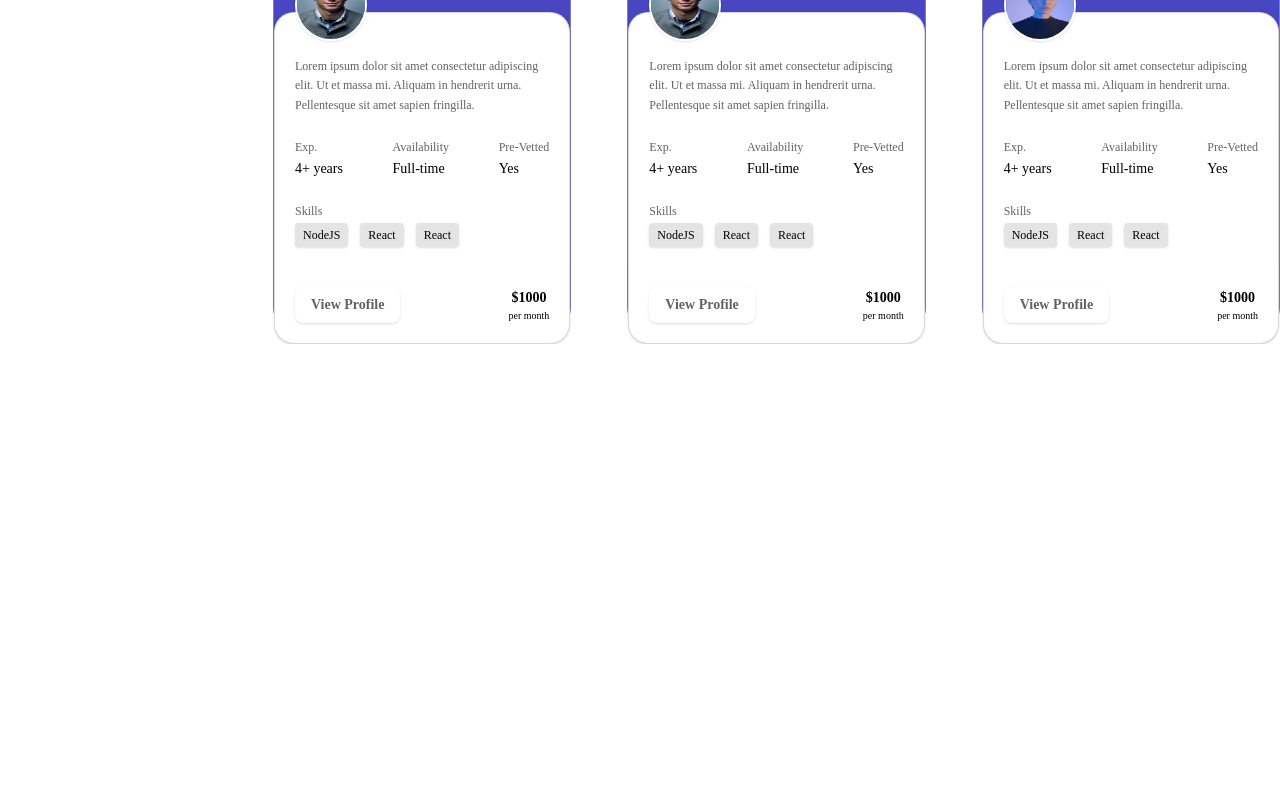
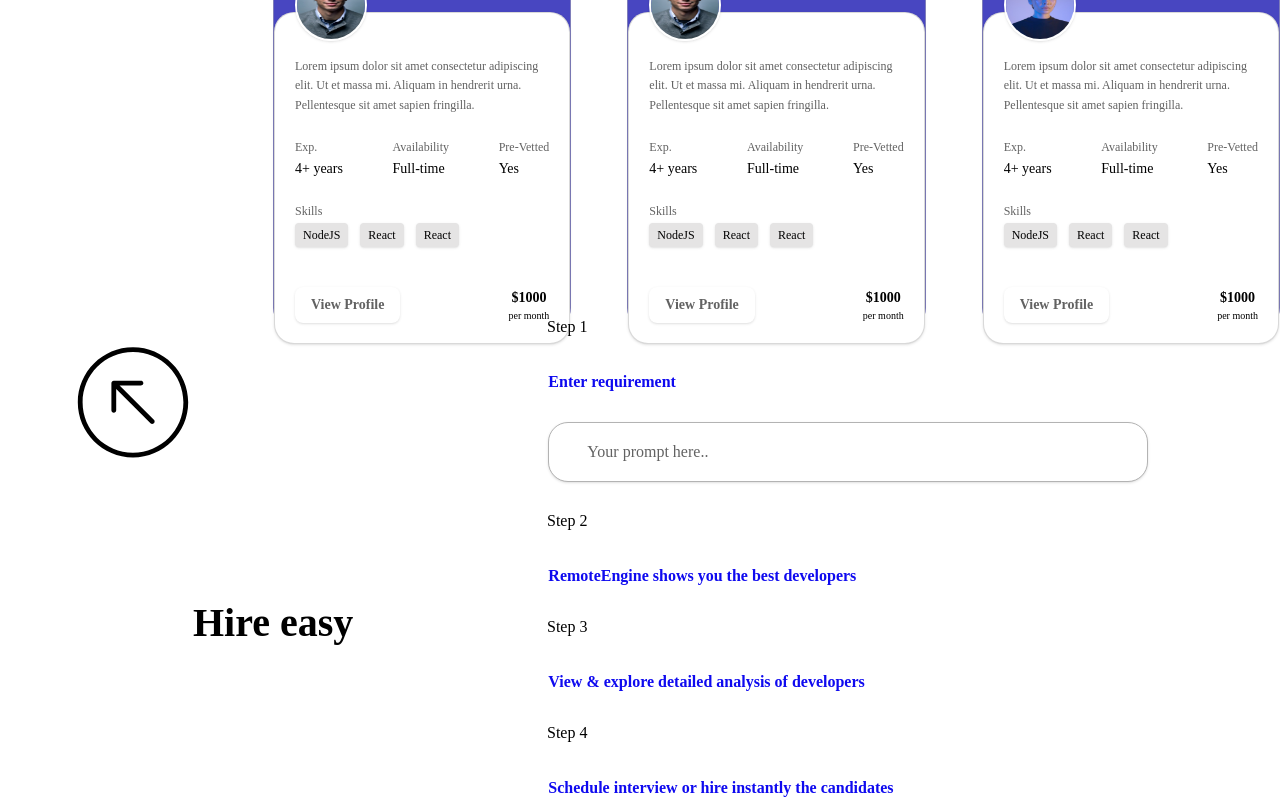
Before and after one commit to harshrajgithub1/remoteengine, a Next.js app: page / in a window 1280 px wide. Shown: the part 2449-3249 px from the top of the page. Before the commit the page ends 2793 px from the top, so only its background shows below. Built offline with nearby package versions, Linux system fonts and the light colour scheme.

Commit message:
hire easy text

```diff
--- a/app/components/HireEasy.js
+++ b/app/components/HireEasy.js
@@ -61,8 +61,9 @@ export default function HireEasy() {
               />
             </svg>
           </div>
-          <div className="pt-[10px] text-black font-montserrat text-[40px] font-bold leading-none">
-            <p>Hire easy</p>
+
+          <div className="w-[192px] h-[49px] text-black font-bold">
+          <p className="text-[40px]">Hire easy</p>
           </div>
         </div>
 
--- /dev/null
+++ b/app/components/hireDemo.js
@@ -0,0 +1,48 @@
+"use client"
+import Image from "next/image"
+export default function HireDemo(){
+    return(
+        <>
+        <div className="w-[1067px] h-[460.32px] justify-start items-center gap-[195px] inline-flex">
+  <div className="flex-col justify-start items-start gap-2.5 inline-flex">
+    <div className="w-[120px] h-[120px] relative origin-top-left rotate-180" >
+        <Image
+          src={`/assets/img/hireDemo.svg`}
+          width={120}
+          height={120}
+          className=""
+        />
+
+        </div>
+    <div className="text-black text-[40px] font-bold font-['Montserrat']">Hire easy</div>
+  </div>
+  <div className="justify-start items-start gap-20 flex">
+    <div className="flex-col justify-start items-start gap-7 inline-flex">
+      <div className="p-px origin-top-left rotate-180 justify-start items-center gap-2.5 inline-flex">
+        <div className="origin-top-left rotate-180 text-black text-base font-medium font-['Montserrat']">Step 1</div>
+      </div>
+      <div className="self-stretch text-[#0f0aef] text-base font-semibold font-['Montserrat']">Enter requirement</div>
+      <div className="w-[600px] h-[60px] pl-5 pr-[396px] py-[18px] bg-white rounded-[20px] shadow border border-[#b3b3b3] justify-start items-center inline-flex">
+        <div className="justify-center items-center gap-2.5 inline-flex">
+          <div className="p-1 justify-center items-center gap-2.5 flex" />
+          <div className="text-[#626262] text-base font-normal font-['Montserrat']">Your prompt here..</div>
+        </div>
+      </div>
+      <div className="p-px origin-top-left rotate-180 justify-start items-center gap-2.5 inline-flex">
+        <div className="origin-top-left rotate-180 text-black text-base font-medium font-['Montserrat']">Step 2</div>
+      </div>
+      <div className="text-[#0f0aef] text-base font-semibold font-['Montserrat']">RemoteEngine shows you the best developers</div>
+      <div className="p-px origin-top-left rotate-180 justify-start items-center gap-2.5 inline-flex">
+        <div className="origin-top-left rotate-180 text-black text-base font-medium font-['Montserrat']">Step 3</div>
+      </div>
+      <div className="self-stretch text-[#0f0aef] text-base font-semibold font-['Montserrat']">View & explore detailed analysis of developers</div>
+      <div className="p-px origin-top-left rotate-180 justify-start items-center gap-2.5 inline-flex">
+        <div className="origin-top-left rotate-180 text-black text-base font-medium font-['Montserrat']">Step 4</div>
+      </div>
+      <div className="self-stretch text-[#0f0aef] text-base font-semibold font-['Montserrat']">Schedule interview or hire instantly the candidates</div>
+    </div>
+  </div>
+</div>
+        </>
+    )
+}
--- a/app/page.js
+++ b/app/page.js
@@ -5,7 +5,7 @@ import Image from "next/image";
 import Header from "./components/Header";
 import HireEasy from "./components/HireEasy";
 import Hiring from "./components/hiring";
-import Nis from "./components/nis";
+import HireDemo from "./components/hireDemo";
 
 export default function Home() {
   return (
@@ -22,7 +22,7 @@ export default function Home() {
 
           <HireEasy/>
           <Carousel/>
-
+        <HireDemo/>
 
 
       </div>
```
Also changed, not shown: public/assets/img/hireDemo.svg (added).
